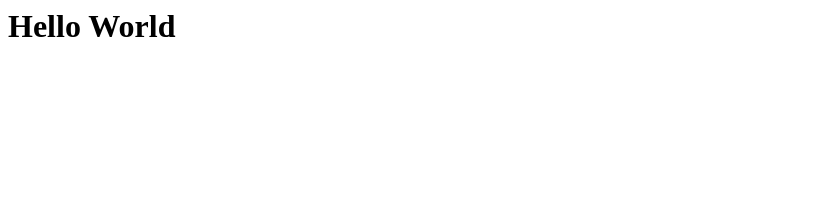
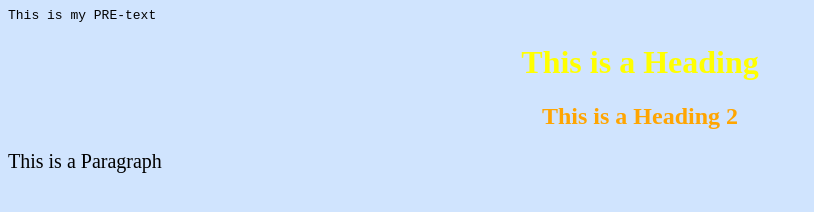
Before and after one commit to JerimyTate/CIS411, a plain HTML site: page part1/external_styles.html in a window 1280 px wide. Shown: the whole page, without its empty margins (0-814 px from the left). Drawn offline with Linux system fonts and the light colour scheme.

Commit message:
Finished Part 1
`

```diff
--- a/part1/external_styles.html
+++ b/part1/external_styles.html
@@ -1,8 +1,17 @@
 <html>
 <head>
+  <link rel="stylesheet" type="text/css" href="style.css" />
+
+<pre>This is my PRE-text</pre>
+
 </head>
 <body>
-<h1>Hello World</h1>
+ <h1>This is a Heading</h1>
+ <h2>This is a Heading 2</h2>
+
+ <p>This is a Paragraph </p>
+
+
 
 </body>
 
--- /dev/null
+++ b/part1/style.css
@@ -0,0 +1,23 @@
+body {
+    background-color: #d0e4fe;
+}
+
+h1 {
+    color: yellow;
+    text-align: center;
+}
+
+h2 {
+    color: orange;
+    text-align: center;
+}
+
+pre {
+    color: black;
+    text-align: left;
+}
+
+p {
+    font-family: "Times New Roman";
+    font-size: 20px;
+}
```
Also changed, not shown: part1/index.html (+13 -1 lines), part1/inline_styles.html (+9 -2 lines), part1/internal_styles.html (+16 -1 lines).
